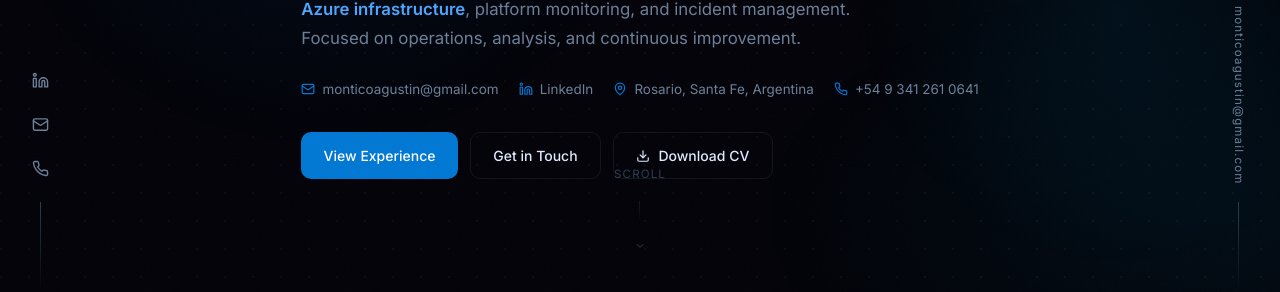
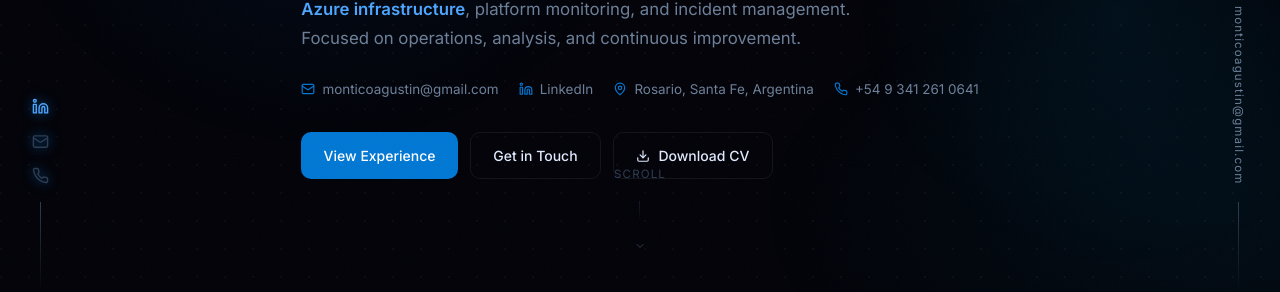
Before and after one commit to monticoagustin/CV-Agustin-Montico, a React (Vite) app: page / in a window 1280 px wide. Shown: the part 508-800 px from the top of the page. Built offline with nearby package versions, Linux system fonts and the light colour scheme.

Commit message:
Styled cert icons, scroll-activated sidebar icons

```diff
--- a/src/components/Education.jsx
+++ b/src/components/Education.jsx
@@ -1,5 +1,11 @@
 import { motion } from 'framer-motion'
-import { GraduationCap, Award } from 'lucide-react'
+import { GraduationCap, Award, Cloud, Globe, BarChart2 } from 'lucide-react'
+
+const certIcons = {
+  cloud: Cloud,
+  globe: Globe,
+  chart: BarChart2,
+}
 import { education, certifications } from '../data'
 import TiltCard from './TiltCard'
 
@@ -78,7 +84,9 @@ export default function Education() {
                   className={`card cert-card${cert.highlight ? ' cert-card--highlight' : ''}`}
                   intensity={6}
                 >
-                  <div className="cert-card__icon">{cert.icon}</div>
+                  <div className="cert-card__icon">
+                    {(() => { const Icon = certIcons[cert.icon]; return Icon ? <Icon size={22} /> : null })()}
+                  </div>
                   <div className="cert-card__name">{cert.name}</div>
                   <div className="cert-card__issuer">{cert.issuer}</div>
                   {cert.highlight && (
--- a/src/components/SideBars.jsx
+++ b/src/components/SideBars.jsx
@@ -1,3 +1,4 @@
+import { useEffect, useState } from 'react'
 import { motion } from 'framer-motion'
 import { Linkedin, Mail, Phone } from 'lucide-react'
 import { personal } from '../data'
@@ -7,7 +8,25 @@ const sideVariant = {
   visible: { opacity: 1, transition: { delay: 1, duration: 0.8 } },
 }
 
+// Each icon lights up at a scroll depth threshold (0-1)
+const iconThresholds = [0, 0.3, 0.6]
+
+function useScrollProgress() {
+  const [progress, setProgress] = useState(0)
+  useEffect(() => {
+    const onScroll = () => {
+      const max = document.body.scrollHeight - window.innerHeight
+      setProgress(max > 0 ? window.scrollY / max : 0)
+    }
+    window.addEventListener('scroll', onScroll, { passive: true })
+    return () => window.removeEventListener('scroll', onScroll)
+  }, [])
+  return progress
+}
+
 export default function SideBars() {
+  const scrollProgress = useScrollProgress()
+
   return (
     <>
       {/* LEFT — social icons */}
@@ -27,38 +46,31 @@ export default function SideBars() {
           zIndex: 40,
         }}
       >
-        <motion.a
-          href={personal.linkedinUrl}
-          target="_blank"
-          rel="noreferrer"
-          aria-label="LinkedIn"
-          whileHover={{ y: -4, color: 'var(--azure-light)' }}
-          style={{ color: 'var(--text-2)', transition: 'color 0.2s ease' }}
-        >
-          <Linkedin size={17} />
-        </motion.a>
-
-        <motion.a
-          href={personal.gmailUrl}
-          target="_blank"
-          rel="noreferrer"
-          aria-label="Email"
-          whileHover={{ y: -4, color: 'var(--azure-light)' }}
-          style={{ color: 'var(--text-2)', transition: 'color 0.2s ease' }}
-        >
-          <Mail size={17} />
-        </motion.a>
-
-        <motion.a
-          href={personal.whatsappUrl}
-          target="_blank"
-          rel="noreferrer"
-          aria-label="WhatsApp"
-          whileHover={{ y: -4, color: 'var(--azure-light)' }}
-          style={{ color: 'var(--text-2)', transition: 'color 0.2s ease' }}
-        >
-          <Phone size={17} />
-        </motion.a>
+        {[
+          { icon: Linkedin, href: personal.linkedinUrl, label: 'LinkedIn' },
+          { icon: Mail, href: personal.gmailUrl, label: 'Email' },
+          { icon: Phone, href: personal.whatsappUrl, label: 'WhatsApp' },
+        ].map(({ icon: Icon, href, label }, i) => {
+          const active = scrollProgress >= iconThresholds[i]
+          return (
+            <motion.a
+              key={label}
+              href={href}
+              target="_blank"
+              rel="noreferrer"
+              aria-label={label}
+              whileHover={{ y: -4 }}
+              animate={{
+                color: active ? '#4da6ff' : 'var(--text-3)',
+                filter: active ? 'drop-shadow(0 0 6px rgba(0,120,212,0.7))' : 'none',
+              }}
+              transition={{ duration: 0.4 }}
+              style={{ display: 'flex' }}
+            >
+              <Icon size={17} />
+            </motion.a>
+          )
+        })}
 
         {/* Vertical line */}
         <div style={{
--- a/src/data.js
+++ b/src/data.js
@@ -121,18 +121,18 @@ export const certifications = [
     name: 'AZ-104: Microsoft Azure Administrator Associate',
     issuer: 'Microsoft',
     highlight: true,
-    icon: '☁️',
+    icon: 'cloud',
   },
   {
     name: 'Cambridge English: B2 First',
     issuer: 'Cambridge Assessment English',
     highlight: false,
-    icon: '🌐',
+    icon: 'globe',
   },
   {
     name: 'SQL · Power BI · Tableau · Excel for Data Analysis',
     issuer: 'Coderhouse',
     highlight: false,
-    icon: '📊',
+    icon: 'chart',
   },
 ]
--- a/src/index.css
+++ b/src/index.css
@@ -1182,3 +1182,23 @@ footer span {
     display: none;
   }
 }
+
+/* ===== CERT CARD ICON — styled ===== */
+.cert-card__icon {
+  width: 48px;
+  height: 48px;
+  border-radius: 12px;
+  background: var(--azure-10);
+  border: 1px solid var(--azure-20);
+  display: flex;
+  align-items: center;
+  justify-content: center;
+  color: var(--azure-light);
+  margin-bottom: 0.25rem;
+}
+
+.cert-card--highlight .cert-card__icon {
+  background: linear-gradient(135deg, rgba(0,120,212,0.2), rgba(0,188,242,0.1));
+  border-color: rgba(0,188,242,0.3);
+  box-shadow: 0 0 16px rgba(0,120,212,0.15);
+}
```
